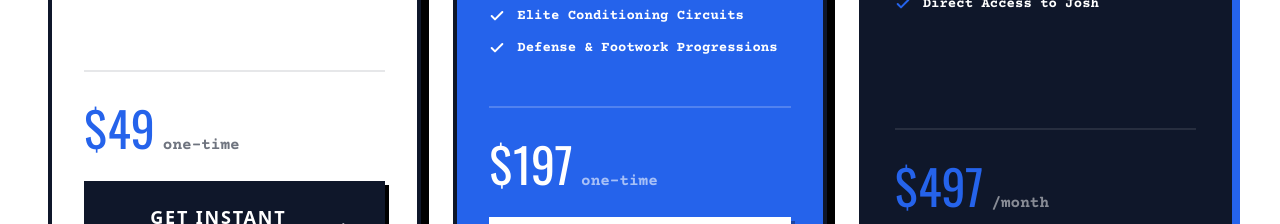
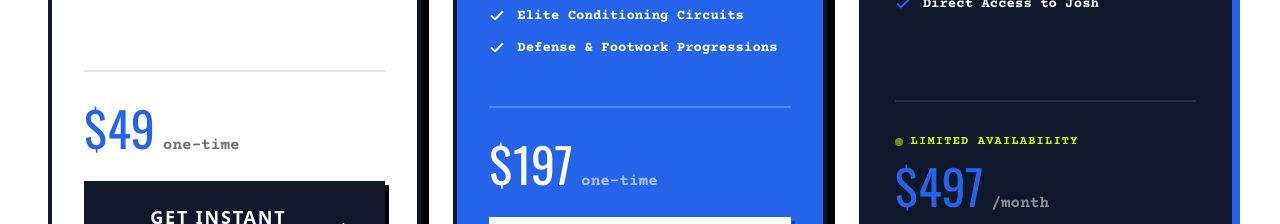
Before and after one commit to kaokien/coach-josh-official, a Next.js app: page / in a window 1280 px wide. Shown: the part 3000-3224 px from the top of the page. Built offline with nearby package versions, Linux system fonts and the light colour scheme; no server answers.

Commit message:
feat: add Limited Availability indicator to Elite Coaching card and links page

```diff
--- a/app/links/page.tsx
+++ b/app/links/page.tsx
@@ -266,7 +266,7 @@ export default function LinksPage() {
               href="https://form.typeform.com/to/kBg1xSHF"
               variant="dark"
               icon={Crown}
-              subtext="Includes Blueprint + Video Course • $497/mo"
+              subtext="Limited spots • Includes Blueprint + Video Course • $497/mo"
               badge="Premium"
             >
               Elite 1:1 Coaching
--- a/src/components/sections/programs-section.tsx
+++ b/src/components/sections/programs-section.tsx
@@ -180,6 +180,10 @@ const ProgramsSection = () => {
             </ul>
           </div>
           <div className="mt-12 pt-8 border-t-2 border-white/10">
+            <div className="mb-3 flex items-center gap-2">
+              <span className="h-2 w-2 rounded-full bg-[#CCFF00] animate-pulse" />
+              <span className="font-body text-xs font-bold uppercase tracking-widest text-[#CCFF00]">Limited Availability</span>
+            </div>
             <div className="mb-6 flex items-baseline gap-2">
               <span className="font-display text-5xl text-[#2563EB]">$497</span>
               <span className="font-body font-bold text-white/50">/month</span>
```
